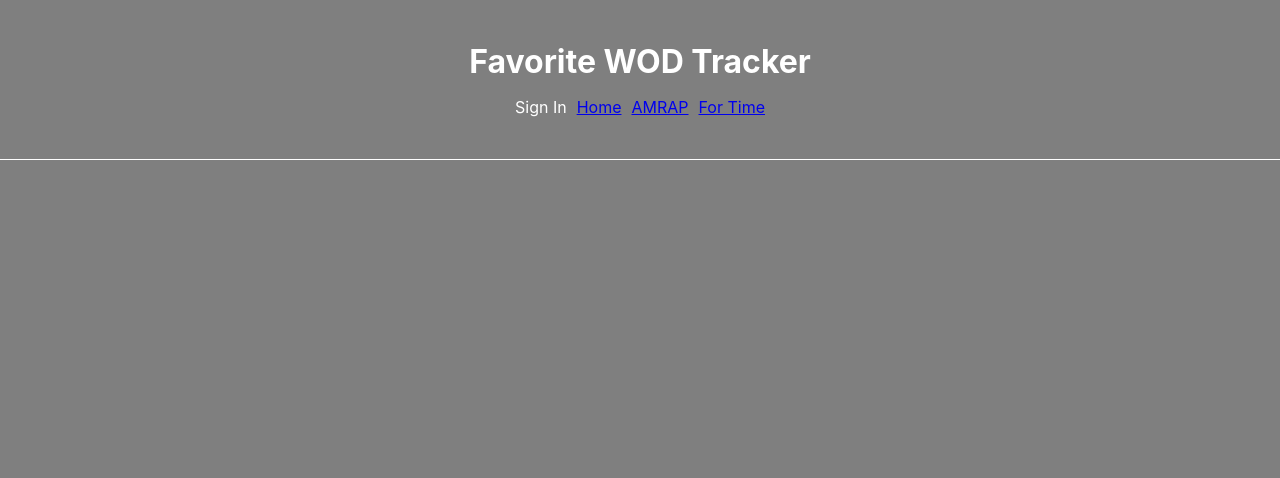
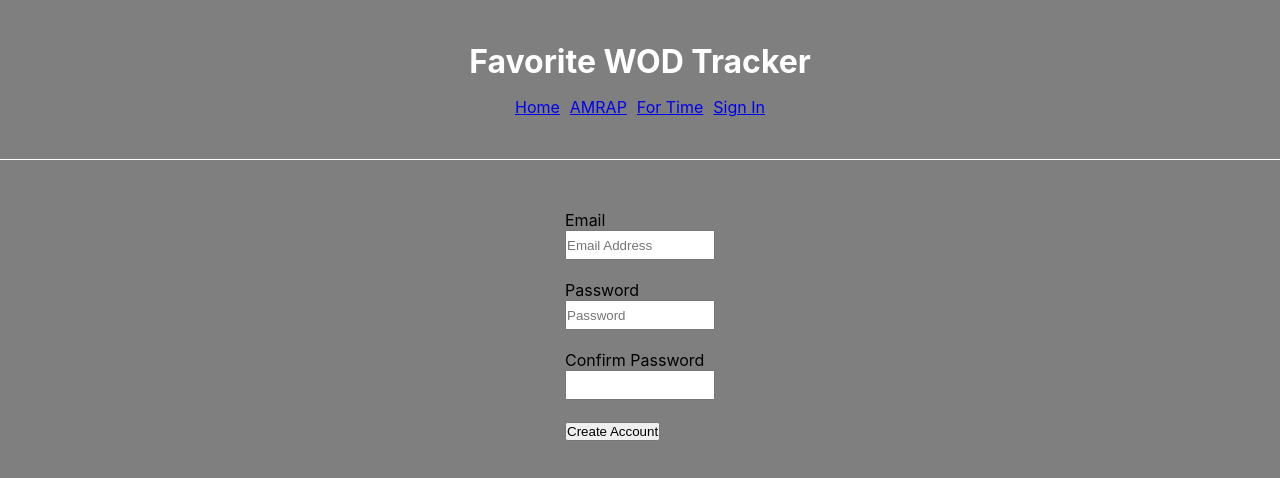
Before and after one commit to pdad04/favwod, a React (Create React App) app in the folder favwod/: page /createaccount in a window 1280 px wide. Shown: the top 478 px of the page. Built offline with nearby package versions, Linux system fonts and the light colour scheme; no server answers.

Commit message:
Add firebase email authentication. Created create account and sign in pages also handle redirects to signin page when trying to access pages that require a user to be authenticated. Update some form fields to have required inputs

```diff
--- a/favwod/src/App.js
+++ b/favwod/src/App.js
@@ -1,24 +1,33 @@
 import React, { Component } from 'react';
-import { BrowserRouter as Router, Route, Switch} from 'react-router-dom';
+import { BrowserRouter as Router, Route, Switch, Redirect} from 'react-router-dom';
 import './css/styles.css';
 import Header from './components/Header'
 import AMRAP from './components/AMRAP';
 import ForTime from './components/ForTime';
 import Main from './components/Main';
 import SavedWod from './components/SavedWod';
+import SignIn from './components/SignIn';
 import firebase from './base';
+import CreateAccount from './components/CreateAccount';
 
 class App extends Component {
 
-  state = {
+  constructor(props){
+    super(props)
+    this.state = {
       time: "",
       rounds: "",
       type: "",
       movements: [{name: ""}],
+      user: null,
     };
+
+  }
 
   componentDidMount(){
     this.database = firebase.database();
+    firebase.auth().onAuthStateChanged(user => user ? this.setState({user: user.uid}) : this.setState({user: ""}));
+
   }
 
   addMovement = (e) => {
@@ -47,7 +56,6 @@ class App extends Component {
   }
 
   getWodType = (type) =>{
-    console.log(type);
     this.setState({type: type})
   }
 
@@ -60,35 +68,84 @@ class App extends Component {
     });
   }
 
+  currentUser = () => {
+    firebase.auth().onAuthStateChanged(loggedUser => loggedUser ? this.setState({user: loggedUser.uid}) : this.setState({user: ""}));
+  }
+
+  signOut = () => {
+    firebase.auth().signOut().then(() => console.log('Signed Out')).catch(error => console.log('an error occurred', error));
+  }
+
   render() {
+    const {user} = this.state;
+    if(user === null){
+      return(
+        <div className="App">
+          <Header />
+        </div>
+      )
+    }
     return (
       <div className="App">
-        <Header />
+        <Header
+          user={this.state.user}
+          signOut={this.signOut}
+        />
         <div className="container">
           <Router>
             <Switch>
-              <Route exact path="/" component={Main} />
+              <Route exact path="/" component={ Main } />
+              <Route
+                path="/savedwod"
+                render={(props) => ( user ? <SavedWod /> : <Redirect to="/createaccount" />  )}
+              />
+              <Route
+                path="/createaccount"
+                render={(props) =>
+                  ( user ?
+                    <Redirect to="/savedwod" />
+                    :
+                    <CreateAccount {...props}
+                      getUser={this.currentUser}
+                    />)}
+              />
+              <Route
+                path="/signin"
+                render={(props) =>
+                  (user ?
+                    <Redirect to="/savedwod" />
+                    :
+                    <SignIn {...props}
+                      getUser={this.currentUser}
+                    />)}
+              />
               <Route
                 path="/addwod/:type(amrap)"
                 render={(props) =>
+                  (!user ?
+                  <Redirect to="/signin" />
+                  :
                   <AMRAP {...props}
                     addMovement={this.addMovement}
                     movements={this.state.movements}
                     handleMovementInput={(e,idx) => this.handleMovementInput(e,idx)}
                     handleSubmit={this.handleSubmit}
                     getType={(type) => this.getWodType(type)}
-                />}
+                  />)}
               />
               <Route
                 path="/addwod/:type(fortime)"
                 render={ (props) =>
+                  (!user ?
+                  <Redirect to="/signin" />
+                    :
                   <ForTime {...props}
                     addMovement={this.addMovement}
                     movements={this.state.movements}
                     handleMovementInput={(e,idx) => this.handleMovementInput(e,idx)}
                     handleSubmit={this.handleSubmit}
                     getType={(type) => this.getWodType(type)}
-                  />}
+                  />)}
               />
             </Switch>
           </Router>
--- a/favwod/src/components/AMRAP.js
+++ b/favwod/src/components/AMRAP.js
@@ -3,13 +3,13 @@ import MovementInputs from './MovementInputs';
 
 class AMRAP extends React.Component {
     componentDidMount(){
-        console.log('MOUNTED!!!!!');
         this.props.getType(this.props.match.params.type);
     }
+
     render(){
         return(
             <div className="content full-width">
-                <h1>AMRAP</h1>
+                <h1>For Rounds/Reps</h1>
                 <form className="wod-inputs" onSubmit={this.props.handleSubmit}>
                     <label htmlFor="name">Time</label>
                     <input name="time" type="number" min="0" max="120" placeholder="0" onChange={this.props.handleMovementInput} />
@@ -18,7 +18,7 @@ class AMRAP extends React.Component {
                         onInput={this.props.handleMovementInput}
                     />
                     <button onClick={this.props.addMovement}>Add Movement</button>
-                    <button type="submit" onClick={this.props.handleSubmit}>Submit</button>
+                    <button type="submit" >Submit</button>
                 </form>
             </div>
         )
--- /dev/null
+++ b/favwod/src/components/CreateAccount.js
@@ -0,0 +1,63 @@
+import React from 'react';
+import firebase from '../base';
+
+class CreateAccount extends React.Component {
+    state = {
+        email: '',
+        password: '',
+        confirmPassword: '',
+
+    }
+
+    // componentDidMount(){
+    //     this.props.getUser()
+    // }
+
+    handleCreate = (event) => {
+        event.preventDefault();
+        const {email, password, confirmPassword } = this.state;
+
+        if(password !== confirmPassword){
+            alert("Passwords must match");
+            return;
+        }
+
+        firebase.auth().createUserWithEmailAndPassword(email, password)
+        .catch(error => {
+            console.log(error.code, error.message);
+        });
+
+        this.props.getUser();
+    }
+
+    handleInput = (event) => {
+        const field = event.target.attributes.getNamedItem('name').value
+
+        if(field === 'password'){
+            this.setState({password: event.target.value});
+        }else if(field=== 'confirm'){
+            this.setState({confirmPassword: event.target.value});
+        }else{
+            this.setState({email: event.target.value});
+        }
+    }
+
+    render() {
+        return(
+            <form className="full-width wod-inputs" onSubmit={this.handleCreate}>
+                <label htmlFor="username">Email</label>
+                <input type="email" className="movements" name="username" placeholder="Email Address" onChange={this.handleInput} required></input>
+
+                <label htmlFor="password">Password</label>
+                <input type="password" className="movements" name="password" placeholder="Password" onChange={this.handleInput} required />
+
+                <label htmlFor="confirm">Confirm Password</label>
+                <input type="password" className="movements" name="confirm" onChange={this.handleInput} required />
+
+                <button type="submit">Create Account</button>
+            </form>
+        )
+    }
+}
+
+export default CreateAccount;
--- a/favwod/src/components/ForTime.js
+++ b/favwod/src/components/ForTime.js
@@ -11,7 +11,7 @@ class ForTime extends React.Component {
         return(
             <div className="content full-width">
                 <h1>ForTime</h1>
-                <form className="wod-inputs">
+                <form className="wod-inputs" onSubmit={this.props.handleSubmit}>
                     <label htmlFor="name">Time</label>
                     <input name="time" type="number" placeholder="0" onChange={this.props.handleMovementInput} />
                     <label htmlFor="rounds">Rounds</label>
@@ -21,7 +21,7 @@ class ForTime extends React.Component {
                         onInput={this.props.handleMovementInput}
                     />
                     <button onClick={this.props.addMovement}>Add Movement</button>
-                    <button onClick={this.props.handleSubmit}>Submit</button>
+                    <button>Submit</button>
                 </form>
             </div>
         )
--- a/favwod/src/components/Header.js
+++ b/favwod/src/components/Header.js
@@ -5,10 +5,11 @@ const Header = props => (
         <h1>Favorite WOD Tracker</h1>
         <nav className="site-nav">
             <ul>
-                <li>Sign In</li>
                 <li><a href="/">Home</a></li>
                 <li><a href="/addwod/amrap">AMRAP</a></li>
                 <li><a href="/addwod/fortime">For Time</a></li>
+                {!props.user ? <li><a href="/signin">Sign In</a></li> : <li><a href="javascript:void(0);" onClick={props.signOut}>Sign Out</a></li>
+                }
             </ul>
         </nav>
     </header>
--- a/favwod/src/components/Main.js
+++ b/favwod/src/components/Main.js
@@ -5,6 +5,7 @@ const Main = () => (
         <p>Favwod allows you to keep track of CrossFit WODs that you have done and enjoyed, or ones which
             you have seen and think you may enjoy doing.
         </p>
+        <a href="/createaccount" className="create-account">CREATE ACCOUNT</a>
     </div>
 )
 
--- a/favwod/src/components/MovementInputs.js
+++ b/favwod/src/components/MovementInputs.js
@@ -12,6 +12,7 @@ class MovementInputs extends React.Component {
                             name={movement}
                             className="movements"
                             onChange={(e) => this.props.onInput(e, idx)}
+                            required
                         />
                     </React.Fragment>
                 )
--- a/favwod/src/components/SavedWod.js
+++ b/favwod/src/components/SavedWod.js
@@ -2,7 +2,7 @@ import React from 'react';
 
 const SavedWod = () => (
     <React.Fragment>
-        <div class="content">
+        <div className="content">
             <div className="wods">
                 <h2>For Time</h2>
                 <ul>
@@ -12,7 +12,7 @@ const SavedWod = () => (
                 </ul>
             </div>
         </div>
-        <div class="content">
+        <div className="content">
             <div className="wods">
                 <h2>AMRAP</h2>
                 <ul>
@@ -22,7 +22,7 @@ const SavedWod = () => (
                 </ul>
             </div>
         </div>
-        <div class="content">
+        <div className="content">
             <div className="wods">
                 <h2>AMRAP</h2>
                 <ul>
@@ -31,7 +31,7 @@ const SavedWod = () => (
                 </ul>
             </div>
         </div>
-        <div class="content">
+        <div className="content">
             <div className="wods">
                 <h2>AMRAP</h2>
                 <ul>
@@ -40,7 +40,7 @@ const SavedWod = () => (
                 </ul>
             </div>
         </div>
-        <div class="content">
+        <div className="content">
             <div className="wods">
                 <h2>AMRAP</h2>
                 <ul>
--- /dev/null
+++ b/favwod/src/components/SignIn.js
@@ -0,0 +1,45 @@
+import React from 'react';
+import firebase from '../base';
+
+class SignIn extends React.Component {
+
+    state = {
+        user: '',
+        password: '',
+    }
+
+    handleInput = (event) => {
+        const field = event.target.attributes.getNamedItem('name').value
+
+        if(field === 'username'){
+            this.setState({user: event.target.value});
+        }else{
+            this.setState({password: event.target.value});
+        }
+    }
+
+    signIn = (event) => {
+        event.preventDefault();
+
+        const {user, password} = this.state
+        firebase.auth().signInWithEmailAndPassword(user, password)
+        .catch(error => {
+          console.log(error.code, error.message);
+        });
+
+        this.props.getUser();
+    }
+
+    render(){
+        return (
+            <form className="full-width wod-inputs" onSubmit={this.signIn}>
+                <input type="text" className="movements" name="username" onChange={this.handleInput} placeholder="Enter Email address" required />
+                <input type="password" className="movements" name="password" onChange={this.handleInput} placeholder="password" required />
+                <button>Log In</button>
+                <p>Don't have an account <a href="/createAccount">Sign Up!</a></p>
+            </form>
+        );
+    }
+}
+
+export default SignIn;
--- a/favwod/src/css/styles.css
+++ b/favwod/src/css/styles.css
@@ -60,7 +60,7 @@ html {
 
 .wod-inputs .movements{
     display: block;
-    margin-top: 20px;
+    margin-bottom: 20px;
     width: 150px;
     height: 30px;
 }
```
Lines whose indentation alone changed are shown as unchanged.
